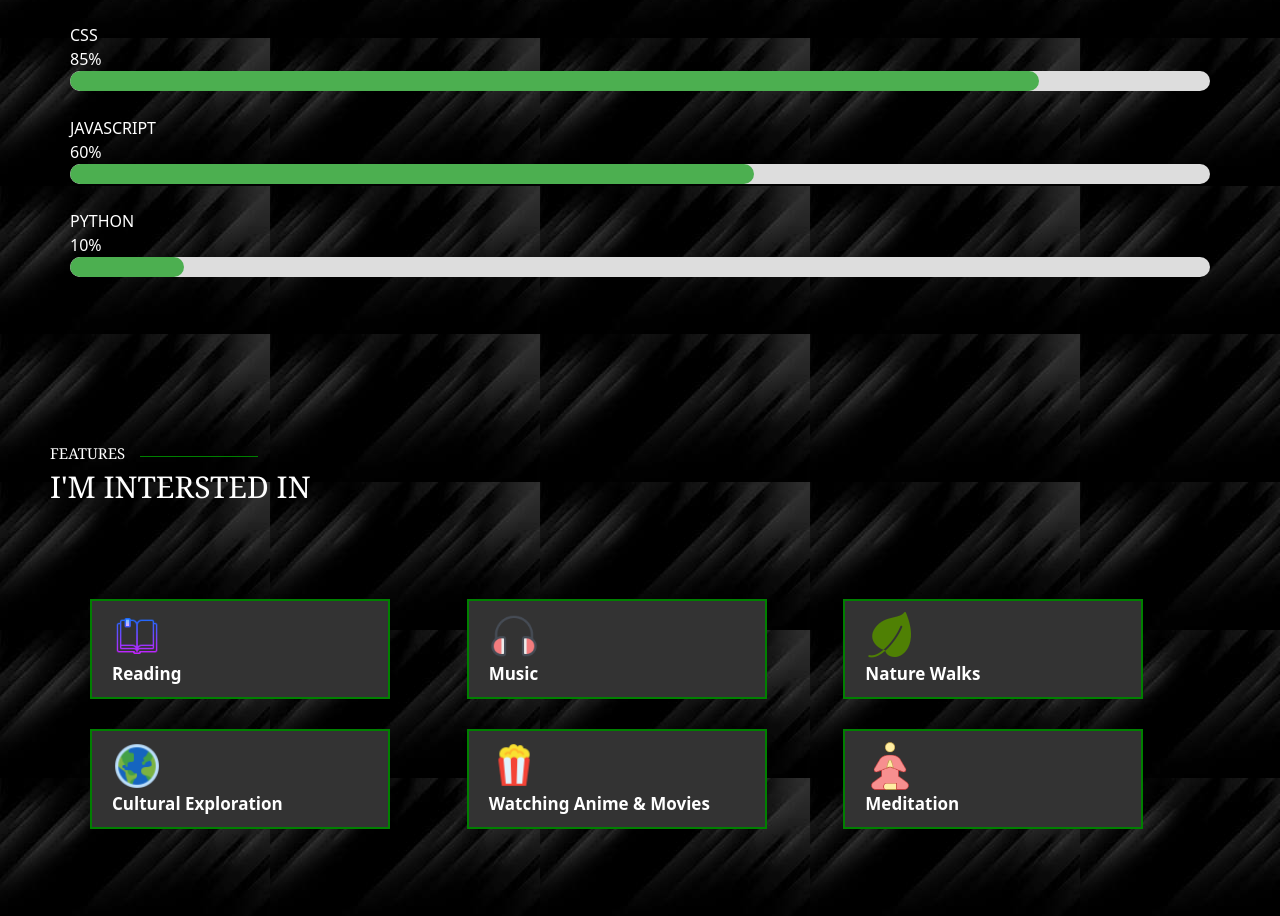
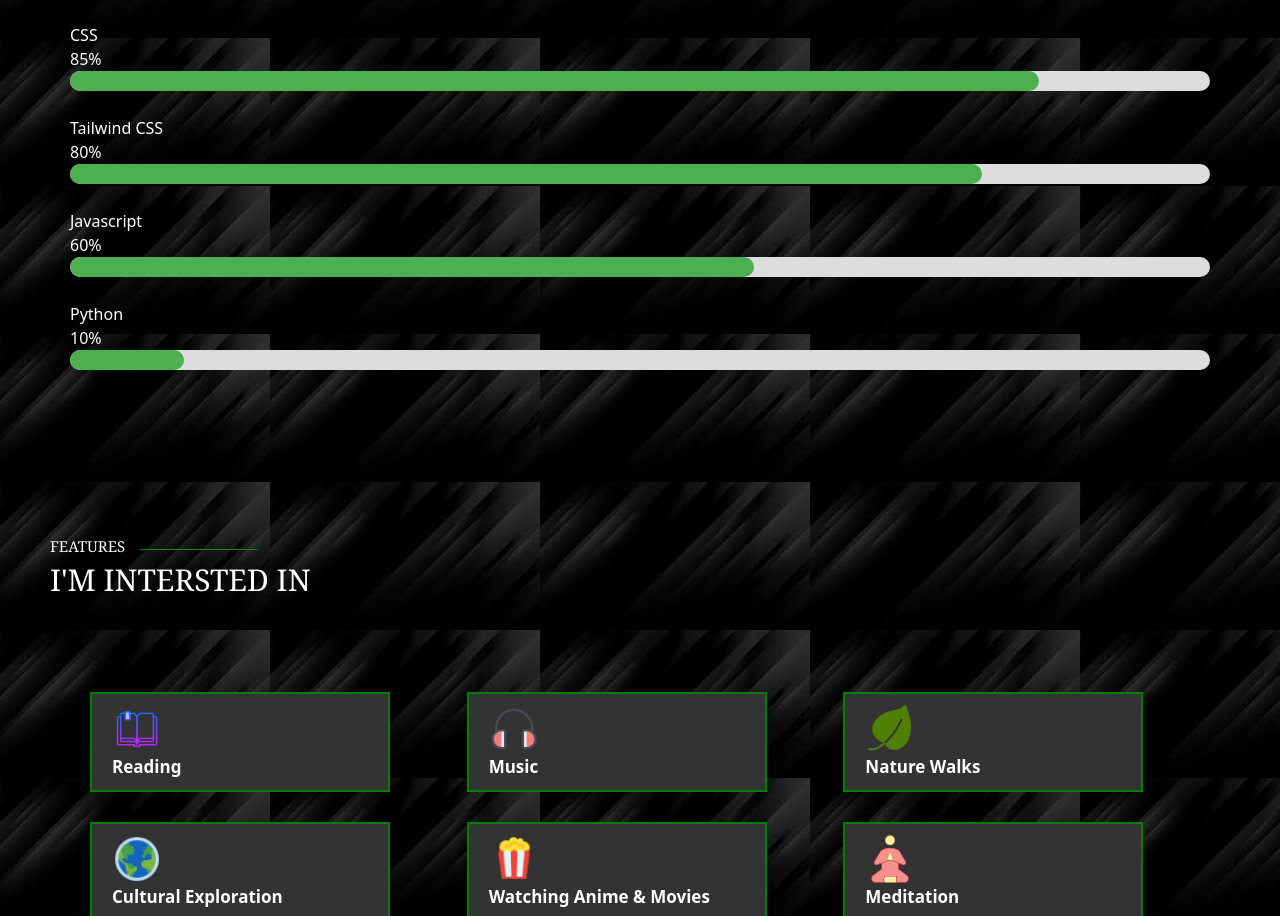
Before and after one commit to Tontoncharlie/portfolio, a Next.js app: page /about in a window 1280 px wide. Shown: the part 1146-2062 px from the top of the page. Built offline with nearby package versions, Linux system fonts and the light colour scheme.

Commit message:
final v2

```diff
--- a/src/app/Components/skills/Skills.js
+++ b/src/app/Components/skills/Skills.js
@@ -5,8 +5,9 @@ import styles from './skills.module.css';
 const skills = [
   { name: 'HTML', level: 95 },
   { name: 'CSS', level: 85 },
-  { name: 'JAVASCRIPT', level: 60 },
-  { name: 'PYTHON', level: 10 },
+  { name: 'Tailwind CSS', level: 80 },
+  { name: 'Javascript', level: 60 },
+  { name: 'Python', level: 10 },
 ];
 
 const Skills = () => {
--- a/src/app/layout.js
+++ b/src/app/layout.js
@@ -22,7 +22,13 @@ export const metadata = {
 export default function RootLayout({ children }) {
   return (
     <html lang="en">
-      <body
+      <head>
+        <meta
+          name="google-site-verification"
+          content="your-verification-code"
+        />
+      </head>
+     <body
         className={`${geistSans.variable} ${geistMono.variable} antialiased`}
       >
         <Navbar/>
```
Also changed, not shown: src/app/page.js (+7 -0 lines).
